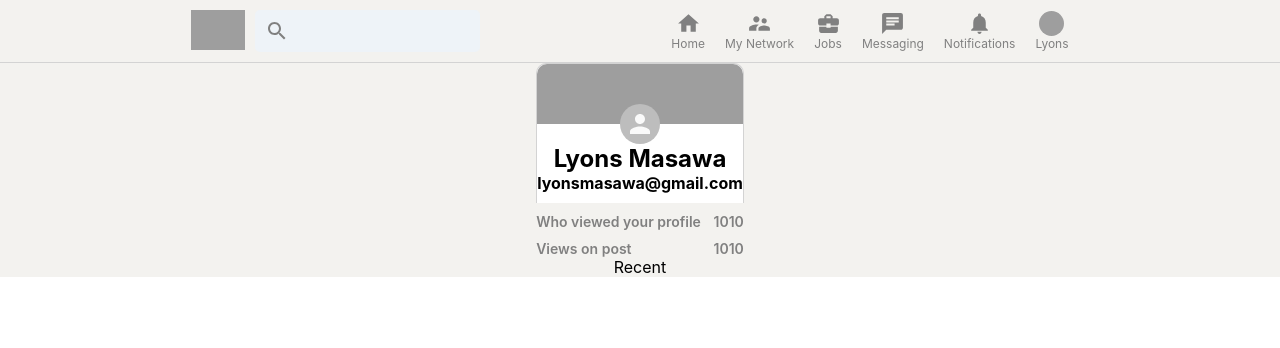
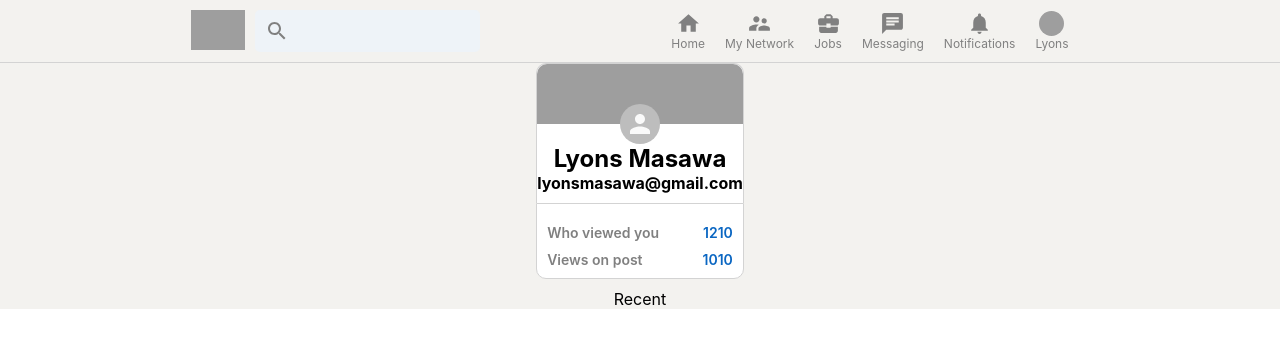
Before and after one commit to Lyonsmasawa/LinkedIn-X, a React (Create React App) app: page / in a window 1280 px wide. Shown: the top 348 px of the page. Built offline with nearby package versions, Linux system fonts and the light colour scheme; grey boxes are pictures that could not be loaded.

Commit message:
style sidebar

```diff
--- a/src/Sidebar.css
+++ b/src/Sidebar.css
@@ -32,6 +32,15 @@
     object-fit: cover;
 }
 
+.sidebar__stats{
+    padding: 10px;
+    margin-bottom: 10px;
+    border-bottom-left-radius: 10px;
+    border-bottom-right-radius: 10px;
+    background-color: white;
+    border: 1px solid lightgray;
+}
+
 .sidebar__stat {
     margin-top: 10px;
     display: flex;
@@ -46,6 +55,7 @@
 
 .sidebar__statNumber{
     font-weight: 700;
+    color: #0a66c2 !important;
 }
 
 .sidebar__bottom {}
--- a/src/Sidebar.js
+++ b/src/Sidebar.js
@@ -13,8 +13,8 @@ function Sidebar(){
 
             <div className="sidebar__stats">
                 <div className="sidebar__stat">
-                    <p>Who viewed your profile</p>
-                    <p className="sidebar__statNumber">1010</p>
+                    <p>Who viewed you</p>
+                    <p className="sidebar__statNumber">1210</p>
                 </div>
 
                 <div className="sidebar__stat">
```
